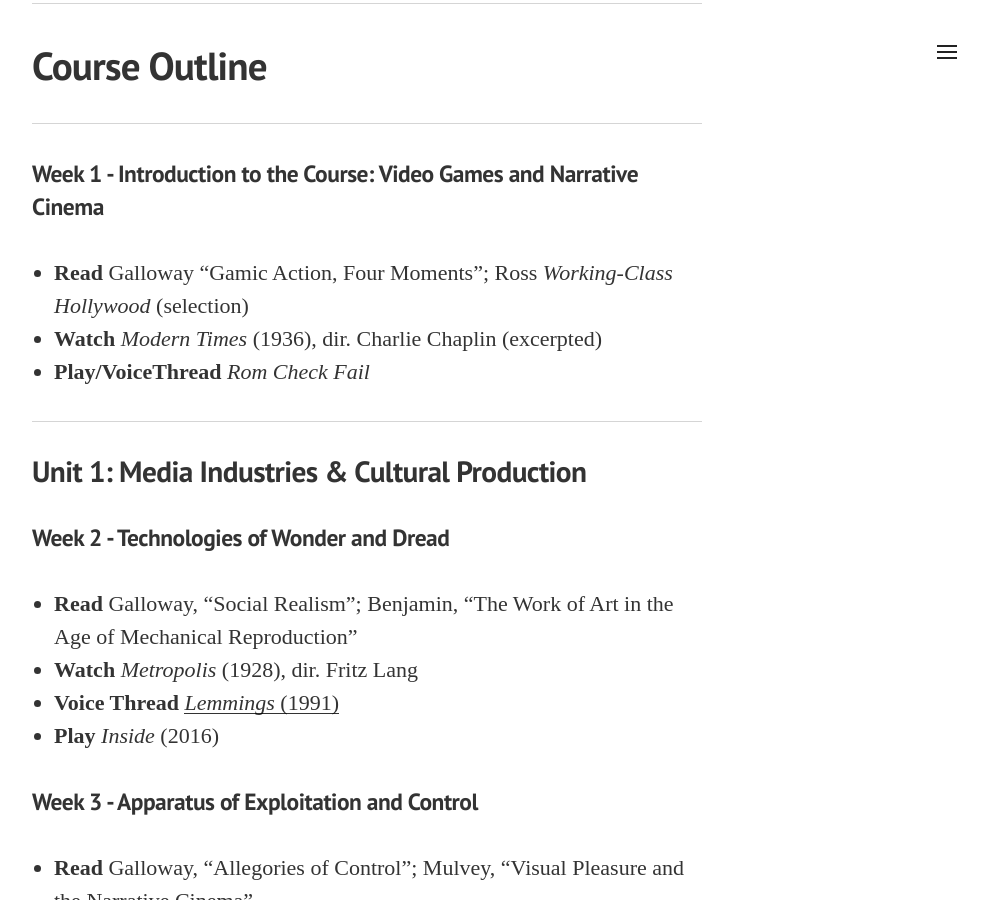
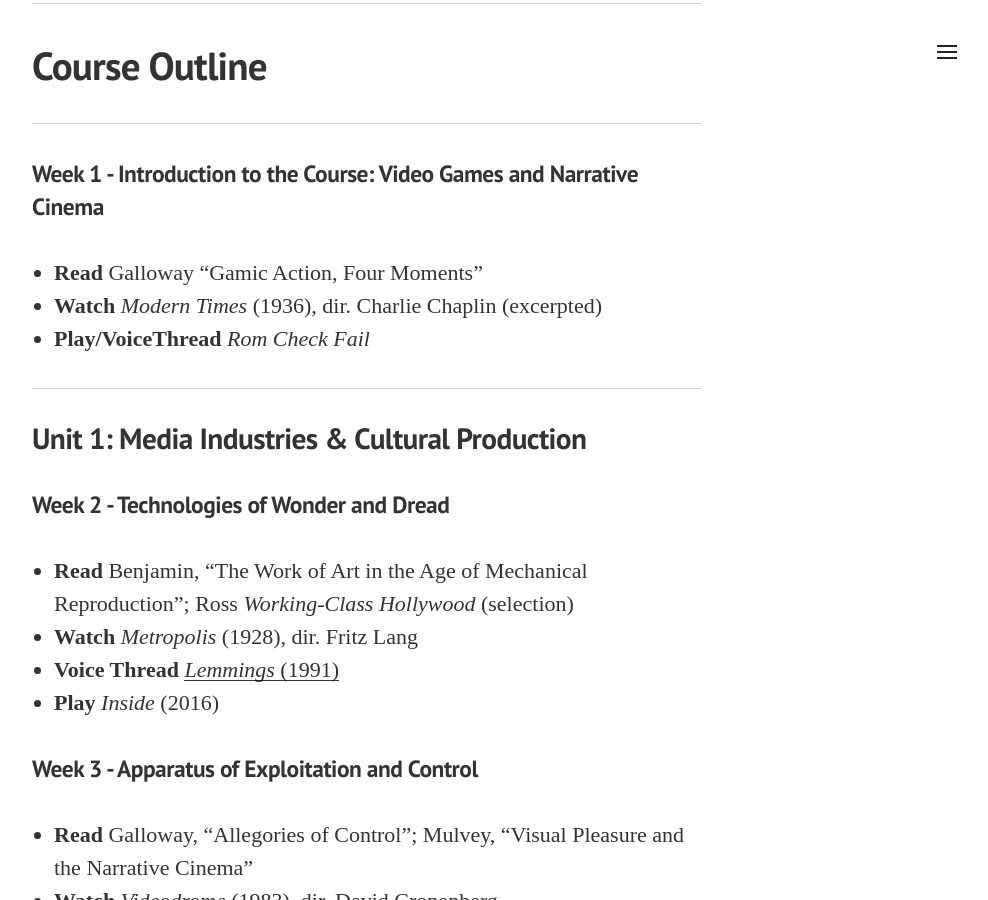
Before and after one commit to sgotzler/ENGL-257, a Jekyll site: the page built from _posts/2023-01-10-course-overview.markdown, in a window 1280 px wide and 900 px high, scrolled down 2227 px. Shown: the whole window, without its empty margins (273-1261 px from the left). Built offline with Jekyll 4.4.1, drawn with Linux system fonts in a browser that asks for light colours; nearby versions of some CDN libraries; some web fonts are replaced; library files that are not in the unit come from our copies; some of the changed lines change nothing that is shown; some of the changed text lies outside the part shown.

Commit message:
tweaks to readings and course calendar

```diff
--- a/_posts/2023-01-10-course-overview.markdown
+++ b/_posts/2023-01-10-course-overview.markdown
@@ -2,7 +2,7 @@
 layout: post
 title:  "Course Overview and Outline"
 date:   2023-01-09 01:00:00
-last_modified_at:  2022-1-19 01:00:00
+last_modified_at:  2022-01-09 01:00:00
 excerpt:
 categories:
 tags:
@@ -31,7 +31,7 @@
 
 ##### **Week 1 - Introduction to the Course: Video Games and Narrative Cinema**
 
-- **Read** Galloway "Gamic Action, Four Moments"; Ross *Working-Class Hollywood* (selection)
+- **Read** Galloway "Gamic Action, Four Moments"
 - **Watch** *Modern Times* (1936), dir. Charlie Chaplin (excerpted)
 - **Play/VoiceThread** *Rom Check Fail*
 
@@ -41,7 +41,7 @@
 
 ##### **Week 2 - Technologies of Wonder and Dread**
 
-- **Read** Galloway, "Social Realism"; Benjamin, "The Work of Art in the Age of Mechanical Reproduction"
+- **Read** Benjamin, "The Work of Art in the Age of Mechanical Reproduction"; Ross *Working-Class Hollywood* (selection)
 - **Watch** *Metropolis* (1928), dir. Fritz Lang
 - **Voice Thread** [*Lemmings* (1991)](https://www.youtube.com/watch?v=xB94GO6KYeg)
 - **Play** *Inside* (2016)
@@ -98,7 +98,7 @@
 
 ##### **Week 10 - Narrative Flows**
 - **Read** Wark, "Fury Road: The Four Flows"
-- **Watch** *Mad Max: Fury Road* (2015), dir. George Millar
+- **Watch** *Mad Max: Fury Road* (2015), dir. George Miller
 - **Voice Thread** [*Rage* (2010)](https://www.youtube.com/watch?v=GcdUFAphJKc)
 - **Play** *Death Stranding* (2019)
 
```
